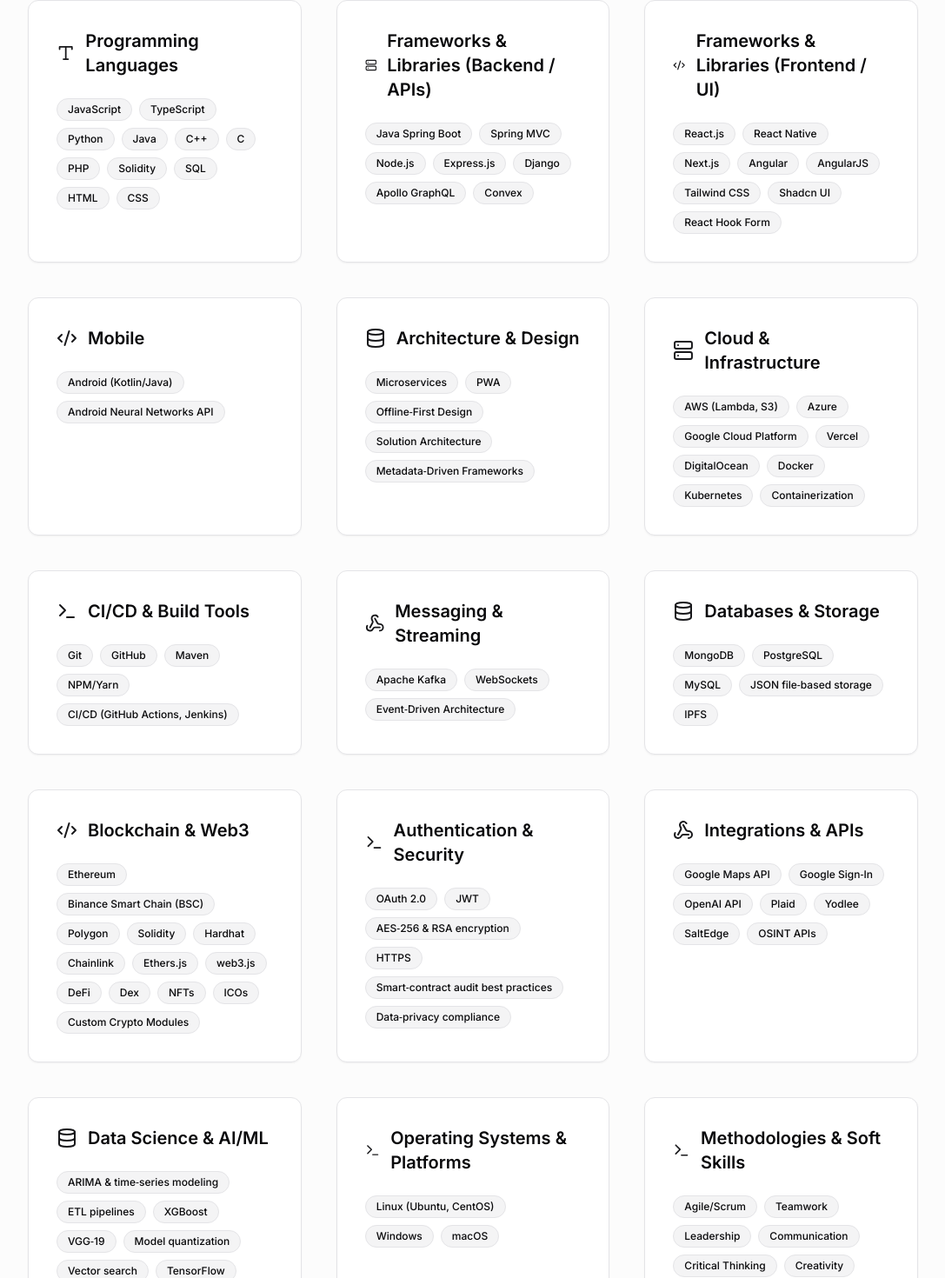
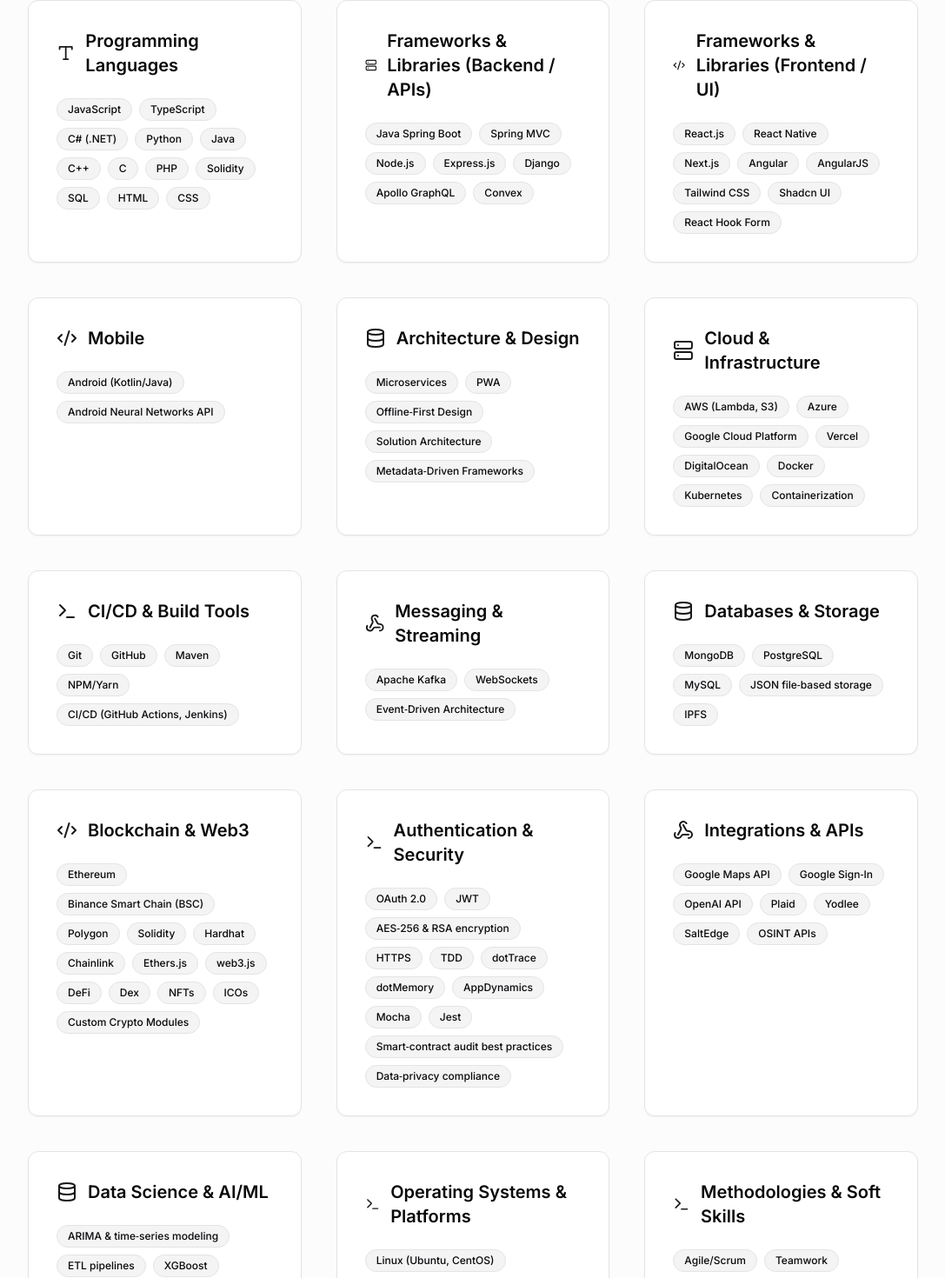
Before and after one commit to parthshah04/portfolio, a Next.js app: page / in a window 1280 px wide. Shown: the part 1846-3316 px from the top of the page at 87% size, without its empty margins (96-1183 px from the left). Built offline with nearby package versions, Linux system fonts and the light colour scheme; no server answers.

Commit message:
added skills

```diff
--- a/src/components/Skills.tsx
+++ b/src/components/Skills.tsx
@@ -15,7 +15,7 @@
     category: "Programming Languages",
     icon: Type,
     items: [
-      "JavaScript", "TypeScript", "Python", "Java", "C++", "C", "PHP", "Solidity", "SQL", "HTML", "CSS"
+      "JavaScript", "TypeScript","C#​ ​(​.​NET)​", "Python", "Java", "C++", "C", "PHP", "Solidity", "SQL", "HTML", "CSS"
     ],
   },
   {
@@ -85,7 +85,7 @@
     category: "Authentication & Security",
     icon: Terminal,
     items: [
-      "OAuth 2.0", "JWT", "AES‑256 & RSA encryption", "HTTPS", "Smart‑contract audit best practices", "Data‑privacy compliance"
+      "OAuth 2.0", "JWT", "AES‑256 & RSA encryption", "HTTPS", "TDD", "​dotTrace", "​dotMemory", "​AppDynamics", "​Mocha", "Jest", "Smart‑contract audit best practices", "Data‑privacy compliance"
     ],
   },
   {
--- a/src/components/Timeline.tsx
+++ b/src/components/Timeline.tsx
@@ -52,6 +52,8 @@
         <li>Built token rewards system with staking, governance, and reward distribution.</li>
         <li>Implemented Kafka-powered monitoring for real-time blockchain transaction alerts.</li>
         <li>Partnered with security auditors for smart contract assessments—zero critical findings.</li>
+        <li>Contributed to .NET-based backend modules for internal microservices, focusing on clean architecture, async programming, and performance-focused enhancements.</li>
+        <li>Collaborated on .NET performance tuning using dotMemory, AppDynamics, and JMeter—diagnosing memory leaks and bottlenecks to boost API throughput by 30%.</li>
       </ul>
     ),
   },
```
